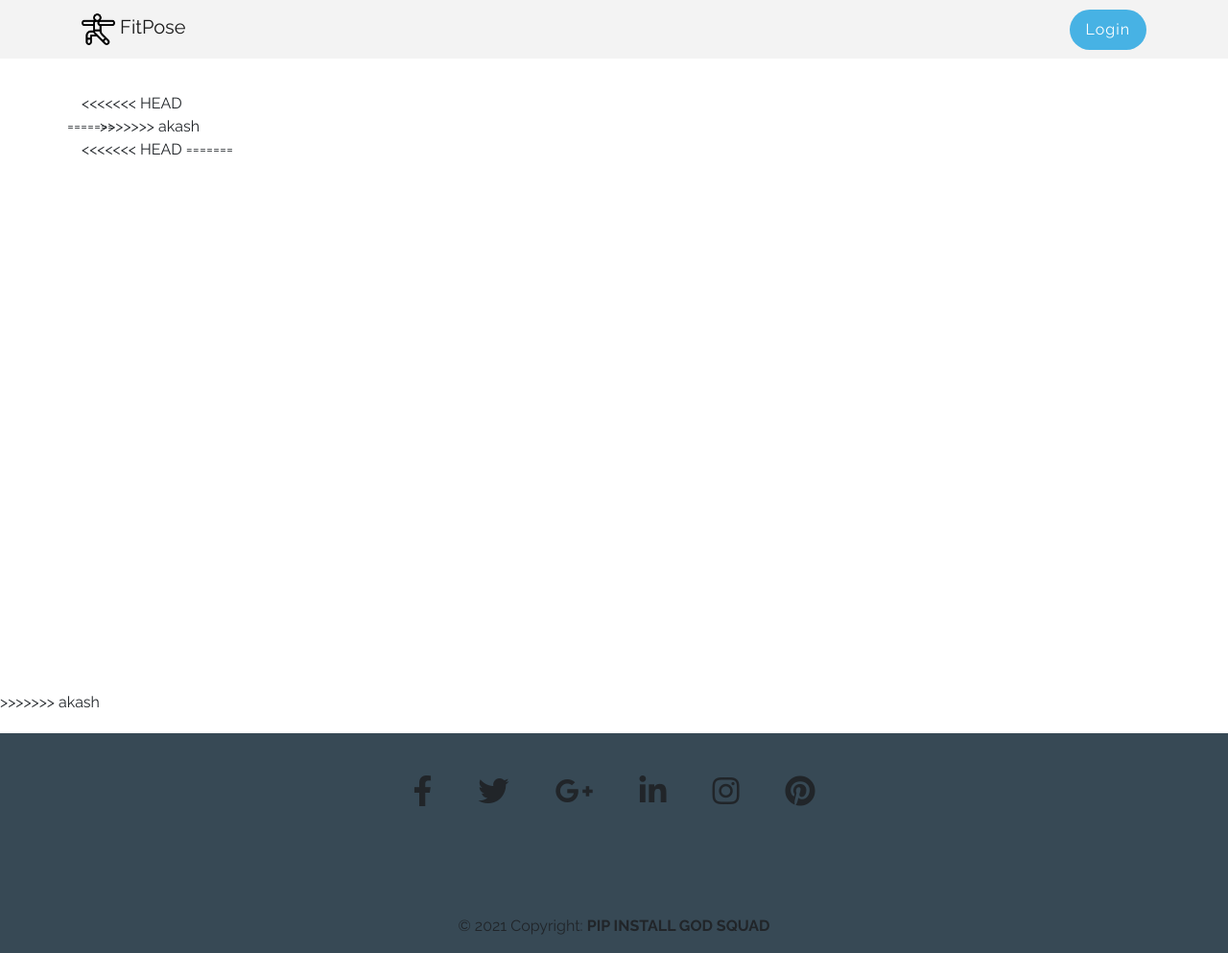
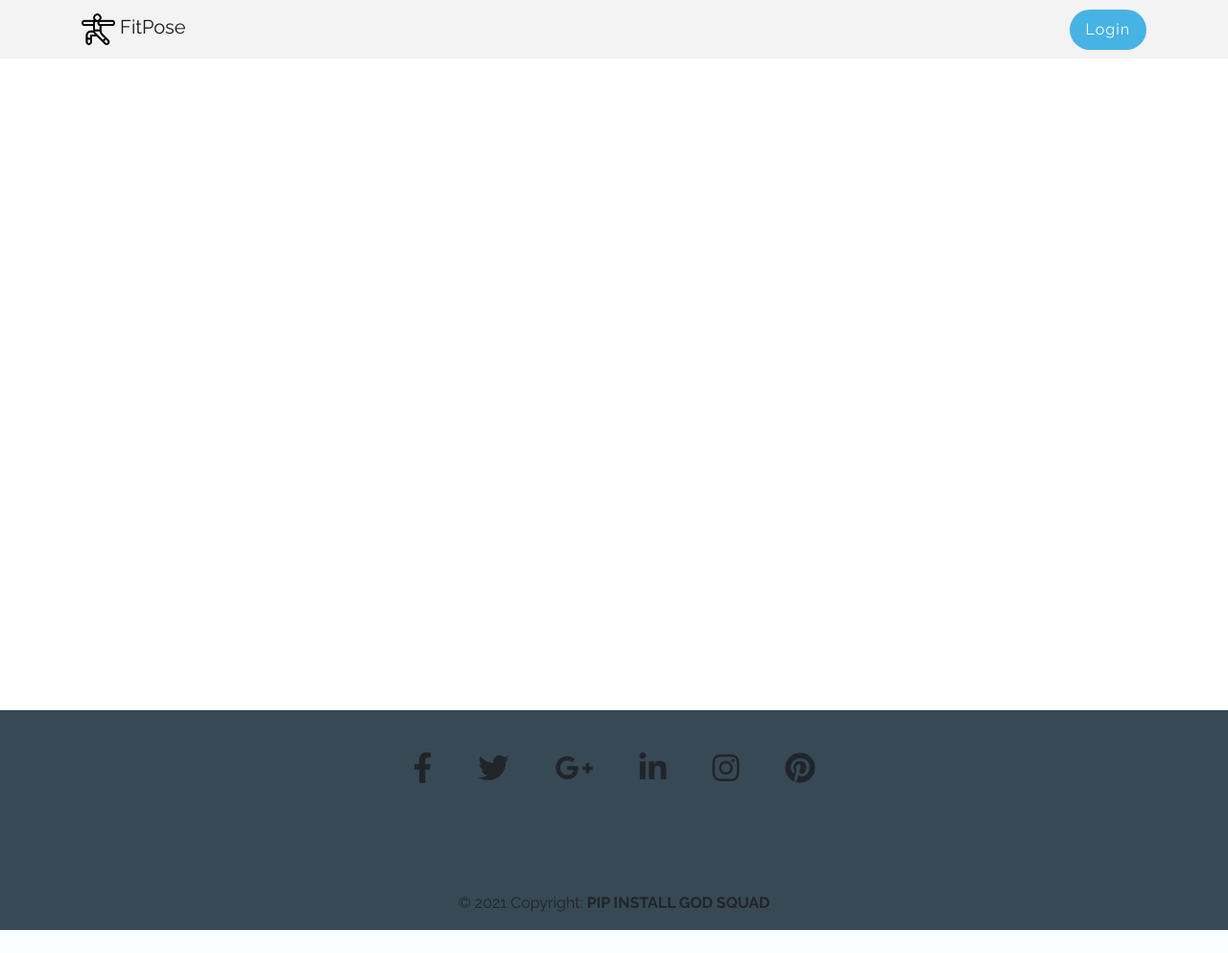
Before and after one commit to kevindev427/fitpos, a Django app: page /exercises/ in a window 1280 px wide. Shown: the whole page at 96% size. After the commit the page ends 969 px from the top, so only its background shows below. Run offline with Django 3.2, Linux system fonts and the light colour scheme; data that the repository does not hold is empty; some libraries are stand-ins or nearby versions.

Commit message:
w/ akash

```diff
--- a/Fit-Pose/exercises/templates/exercises/allexercises.html
+++ b/Fit-Pose/exercises/templates/exercises/allexercises.html
@@ -197,11 +197,7 @@
       </div>
     </div>
     {% endif %}
-<<<<<<< HEAD
         <div class="row">
-=======
-    <div class="row">
->>>>>>> akash
 	        {% for exercise in exe.all %}
           <div class="col-lg-4 mb-3 mb-lg-0" style="padding-bottom: 30px;">
 
@@ -234,10 +230,6 @@
       {% endfor %}
     </div>
     </div>
-<<<<<<< HEAD
-=======
-</div>
->>>>>>> akash
 </div>
 
 </main>
```
